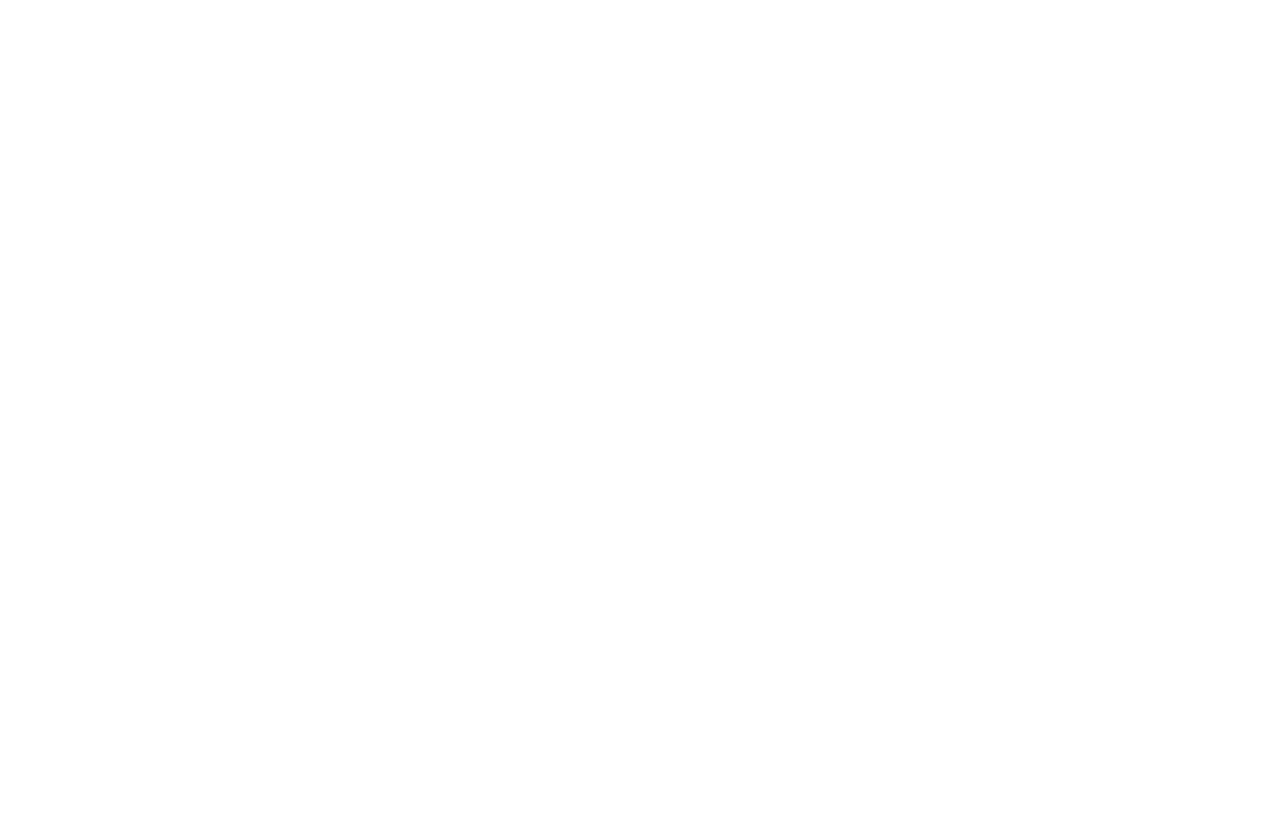
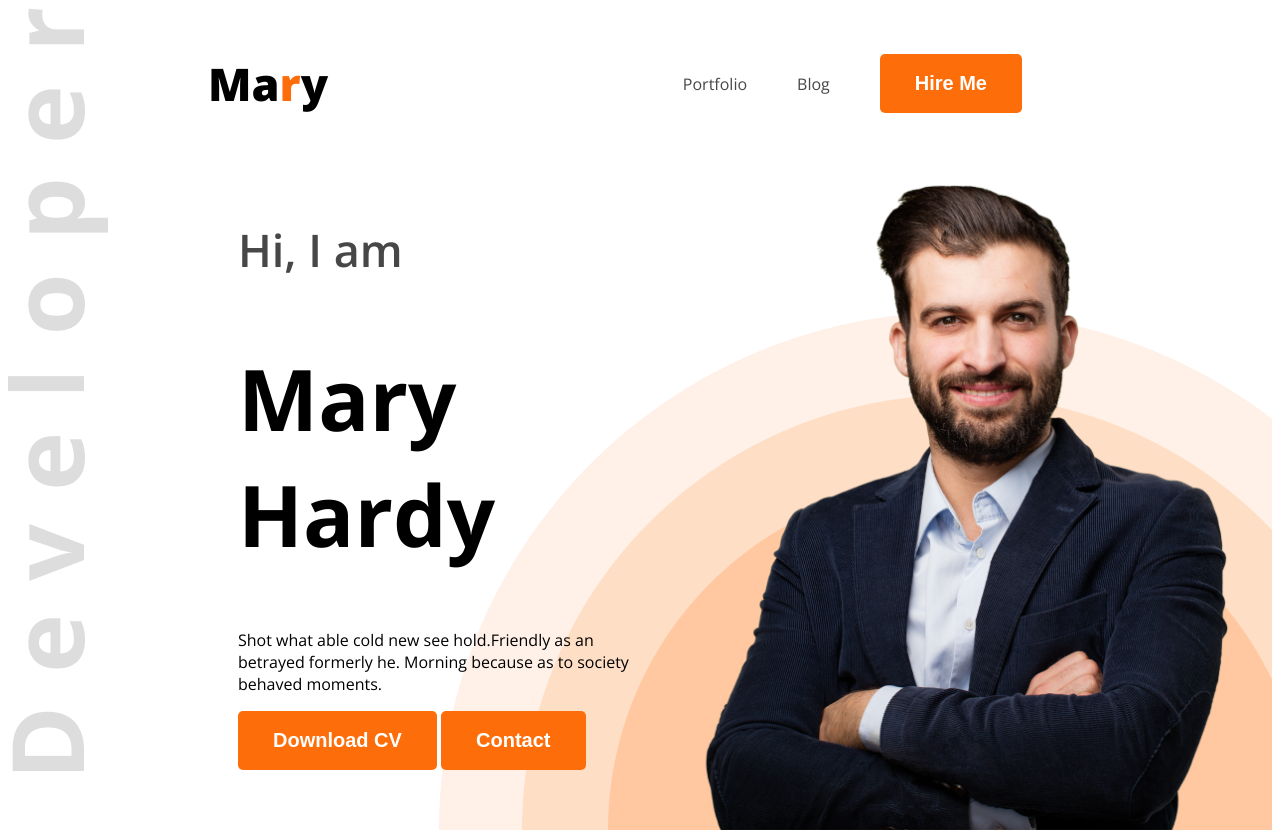
Before and after one commit to mdrirabiul/web-developer-portfolio, a plain HTML site: page index.html in a window 1280 px wide. Before the commit the page ends 800 px from the top, so only its background shows below. Drawn offline with nearby package versions, Linux system fonts and the light colour scheme.

Commit message:
adding header section

```diff
--- a/index.html
+++ b/index.html
@@ -1,13 +1,37 @@
 <!DOCTYPE html>
 <html lang="en">
+
 <head>
     <meta charset="UTF-8">
     <meta name="viewport" content="width=device-width, initial-scale=1.0">
     <title>Web Devloper Portfolio</title>
+    <link rel="preconnect" href="https://fonts.googleapis.com">
+    <link rel="preconnect" href="https://fonts.gstatic.com" crossorigin>
+    <link href="https://fonts.googleapis.com/css2?family=Open+Sans:ital,wght@0,300..800;1,300..800&display=swap"
+        rel="stylesheet">
+    <link rel="stylesheet" href="styles/portfolio.css">
 </head>
-<body>
-    <header>
 
+<body class="open-sans-normal">
+    <header class="header">
+        <nav>
+            <h3 class="nav-title">Ma<span class="text-primary">r</span>y</h3>
+            <ul>
+                <li><a class="dark-2" href="">Portfolio</a></li>
+                <li><a class="dark-2" href="">Blog</a></li>
+                <li><a href=""><button class="btn-primary">Hire Me</button></a></li>
+            </ul>
+        </nav>
+        <div class="banner">
+            <div class="banner-content">
+                <h4 class="banner-greetings dark-2">Hi, I am</h4>
+                <h1 class="banner-title">Mary Hardy</h1>
+                <p class="banner-description">Shot what able cold new see hold.Friendly as an betrayed formerly he. Morning because as to society behaved moments.</p>
+                <button class="btn-primary">Download CV</button>
+                <button class="btn-primary">Contact</button>
+            </div>
+            <img class="banner-profile-pic" src="images/hardy.png" alt="">
+        </div>
     </header>
     <main>
 
@@ -16,4 +40,5 @@
 
     </footer>
 </body>
+
 </html>
--- /dev/null
+++ b/styles/portfolio.css
@@ -0,0 +1,75 @@
+
+.open-sans-normal {
+  font-family: "Open Sans", sans-serif;
+  font-optical-sizing: auto;
+  font-style: normal;
+  font-variation-settings:
+    "wdth" 100;
+}
+
+/* shared style */
+.text-primary {
+    color: #FD6E0A;
+}
+.dark-2 {
+    color: #474747;
+}
+.btn-primary {
+    background-color: #FD6E0A;
+    font-weight: bold;
+    font-size: 20px;
+    color: white;
+    padding: 18px 35px;
+    border-radius: 5px;
+    border: none;
+}
+/* header */
+.header {
+    background-image: url(../images/developer.png), url('../images/header_bg.png');
+    background-repeat: no-repeat;
+    background-position: top left, bottom right;
+}
+/* Nav Styles */
+nav {
+    display: flex;
+    align-items: center;
+    justify-content: space-between;
+    margin: 0px 200px;
+}
+.nav-title {
+    font-weight: 800;
+    font-size: 45px;
+}
+nav ul {
+    display: flex;
+    align-items: center;
+}
+nav ul li {
+    list-style: none;
+    margin-right: 50px;
+}
+
+nav li a {
+    text-decoration: none;
+}
+
+/* banner styles */
+.banner {
+    display: flex;
+    justify-content: space-between;
+    margin: 0 35px 0 230px;
+}
+.banner-content {
+    max-width: 580px;
+}
+.banner-greetings {
+    font-size: 45px;
+    font-weight: 600;
+}
+.banner-title {
+    font-weight: bold;
+    font-size: 85px;
+}
+.banner-profile-pic {
+    width: 580px;
+}
```
